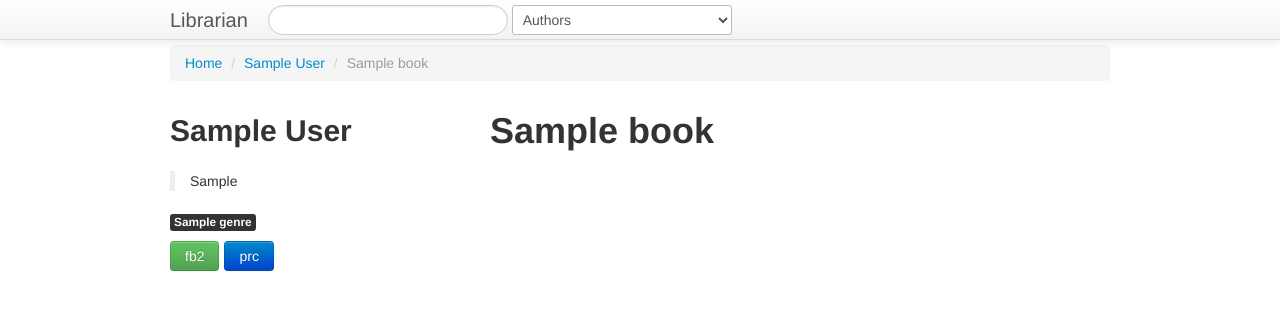
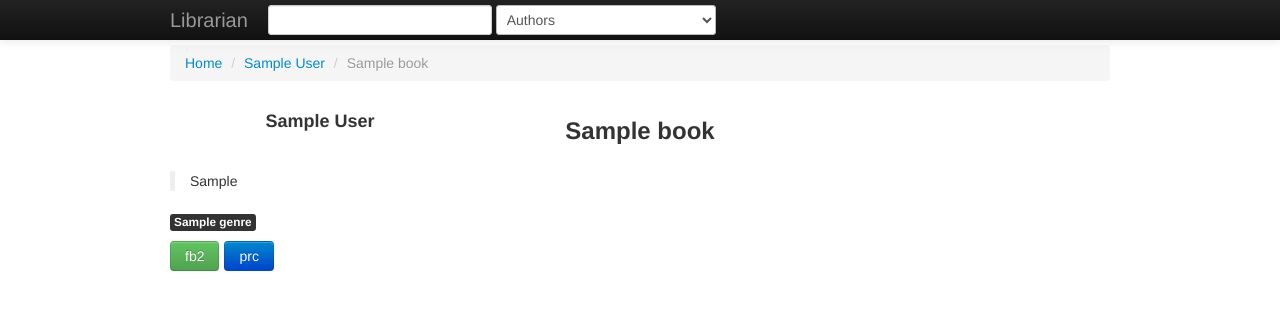
Before and after one commit to uvNikita/librarian, a Flask app: page /b/1 in a window 1280 px wide. Shown: the top 310 px of the page. Run offline with Flask 2, Linux system fonts and the light colour scheme; tables that the repository leaves empty hold one stand-in row (values such as "Sample post"); data that the repository does not hold is empty.

Commit message:
Fix htmls for new bootstrap

```diff
--- a/librarian/main/templates/book_info.html
+++ b/librarian/main/templates/book_info.html
@@ -7,20 +7,22 @@
 ] %}
 {% block body %}
     <div class="row">
+        <center>
         <div class="span4">
             {% for author in book.authors %}
-                <h2>{{ author.full_name }} </h2>
+                <h4>{{ author.full_name }} </h4>
             {% endfor %}
         </div>
         <div class="span4">
-            <h1>{{ book.title }}</h1>
+            <h3>{{ book.title }}</h3>
         </div>
         {% if book.sequence %}
             <div class="span4">
-                <h3>{{ book.sequence.title }} # {{ book.sequence_number }}</h3>
+                <h4>{{ book.sequence.title }} # {{ book.sequence_number }}</h4>
             </div>
         {% endif %}
-    </div>
+        </div>
+        </center>
     {% if book.annotation %}
         <p> <blockquote> {{ book.annotation }} </blockquote> </p>
     {% endif %}
--- a/librarian/main/templates/layout.html
+++ b/librarian/main/templates/layout.html
@@ -7,13 +7,13 @@
         <link rel=stylesheet type=text/css href="{{ url_for('.static', filename='css/librarian.css') }}">
     </head>
     <body>
-        <div class="navbar navbar-fixed-top">
+        <div class="navbar navbar-fixed-top navbar-inverse">
             <div class=navbar-inner>
                 <div class=container>
                     <a class="brand" href="{{ url_for('.authors_chooser') }}"> Librarian </a>
                     <div class="nav-collapse collapse">
                         <form name="search_form" action="{{ url_for('.search') }}" method="get" accept-charset="UTF-8" class="navbar-form pull-left">
-                            <input value="{{ search_term if search_term is defined else '' }}" name="term" type="text" class="search-query"/>
+                            <input value="{{ search_term if search_term is defined else '' }}" name="term" type="text" class="search-search"/>
                             <select name="type" onchange="submit()">
                                 <option value='authors' {{ 'selected' if search_type == 'authors' else '' }} >Authors</option>
                                 <option value='books' {{ 'selected' if search_type == 'books' else '' }} >Book</option>
```
